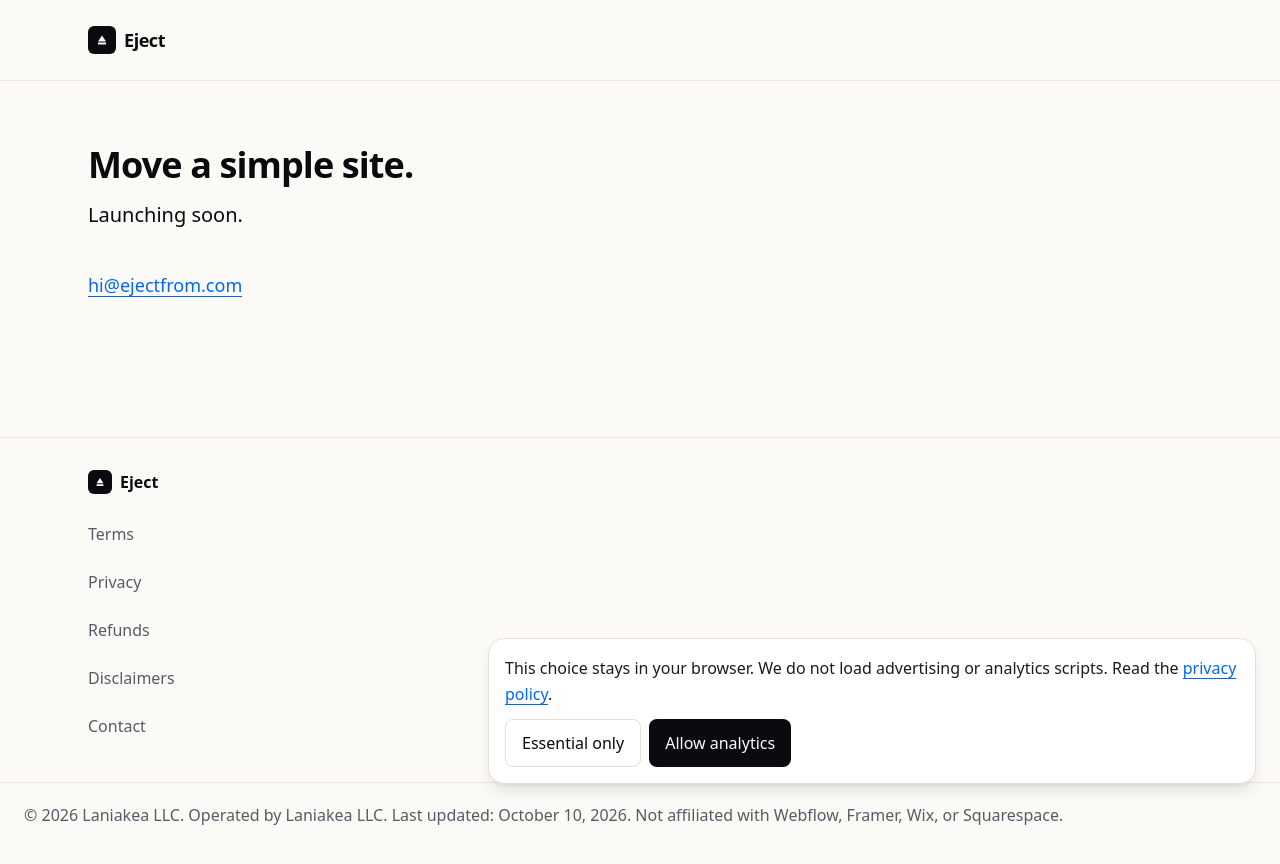
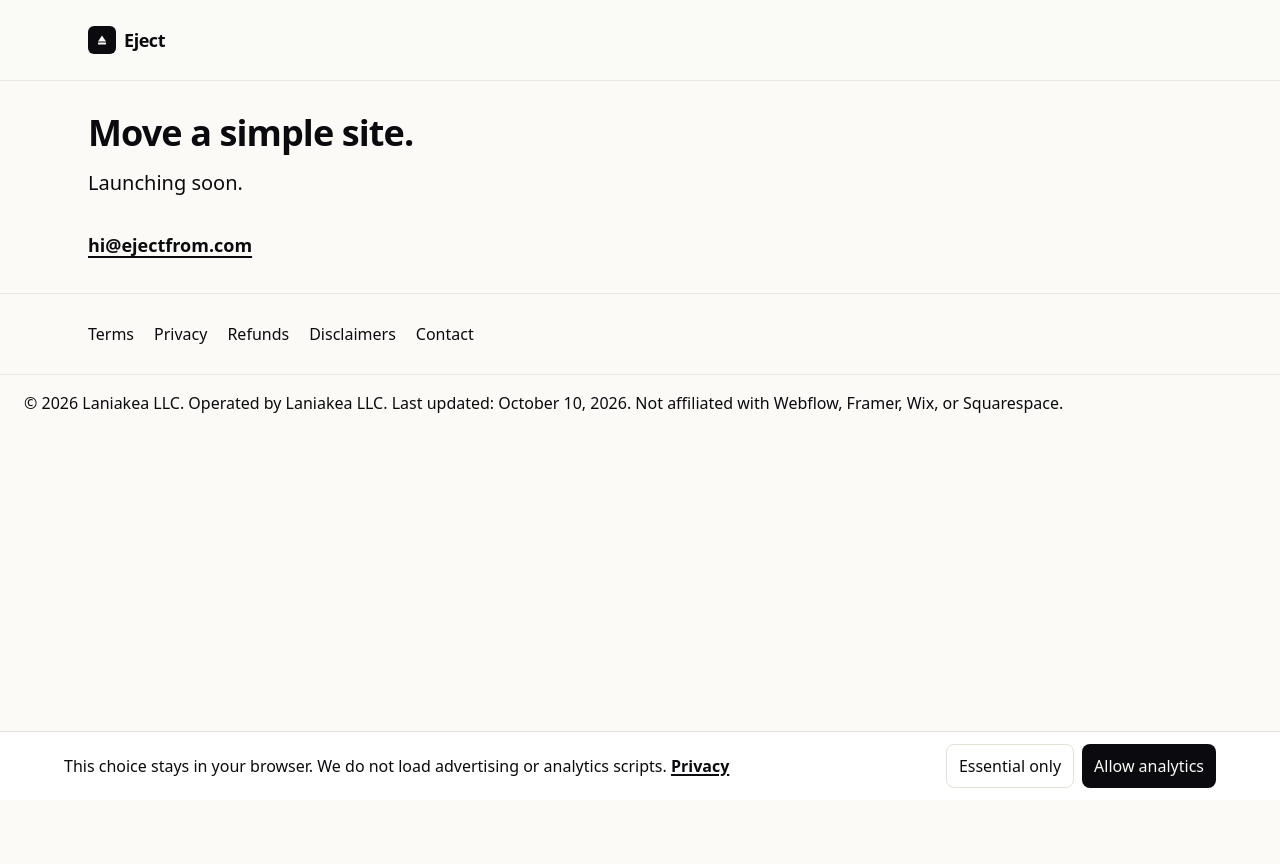
Before and after one commit to sharmaneal-debug/eject, a Next.js app: page / in a window 1280 px wide. Shown: the top 864 px of the page. After the commit the page ends 800 px from the top, so only its background shows below. Built offline with nearby package versions, Linux system fonts and the light colour scheme.

Commit message:
Make the contact link high contrast and keep the cookie banner clear of it.
Drop the extra footer wordmark, and leave the email and legal links fully above the banner on first load.

Co-authored-by: sharmaneal-debug <sharmaneal-debug@users.noreply.github.com>

```diff
--- a/app/layout.tsx
+++ b/app/layout.tsx
@@ -32,9 +32,9 @@ export const metadata: Metadata = {
 export default function RootLayout({ children }: { children: React.ReactNode }) {
  return (
  <html lang="en">
- <body className="flex min-h-screen flex-col antialiased pb-48">
+ <body className="flex min-h-screen flex-col antialiased pb-40">
  <Header />
- <main className="flex-1">{children}</main>
+ <main>{children}</main>
  <Footer />
  <CookieBanner />
  </body>
--- a/app/page.tsx
+++ b/app/page.tsx
@@ -12,12 +12,12 @@ export default function HomePage() {
   return (
     <>
       <JsonLd data={[organizationSchema(), websiteSchema()]} />
-      <div className="mx-auto w-full max-w-content px-6 pb-32 pt-16">
+      <div className="mx-auto w-full max-w-content px-6 pb-6 pt-8">
         <h1 className="text-4xl font-semibold tracking-tight text-ink">Move a simple site.</h1>
         <p className="mt-4 text-xl text-ink">Launching soon.</p>
         <a
           href={`mailto:${siteConfig.email}`}
-          className="mt-8 inline-flex min-h-12 items-center text-lg text-accent underline underline-offset-4"
+          className="mt-6 inline-flex min-h-12 items-center text-lg font-semibold text-ink underline decoration-ink decoration-2 underline-offset-4 opacity-100"
         >
           {siteConfig.email}
         </a>
--- a/components/cookie-banner.tsx
+++ b/components/cookie-banner.tsx
@@ -34,18 +34,22 @@ export function CookieBanner() {
   if (choice !== null) return null;
 
   return (
-    <div className="fixed bottom-4 left-4 right-4 z-50 mx-auto max-w-3xl rounded-2xl border border-line bg-white p-4 shadow-lg md:left-auto md:right-6">
-      <p className="text-base text-ink-soft leading-relaxed">
-        This choice stays in your browser. We do not load advertising or analytics scripts. Read the{" "}
-        <Link className="text-accent underline underline-offset-4" href="/privacy">privacy policy</Link>.
-      </p>
-      <div className="mt-3 flex flex-wrap gap-2">
-        <button type="button" onClick={() => choose("essential")} className="inline-flex min-h-12 items-center rounded-lg border border-line px-4 text-base">
-          Essential only
-        </button>
-        <button type="button" onClick={() => choose("analytics")} className="inline-flex min-h-12 items-center rounded-lg bg-ink px-4 text-base text-paper">
-          Allow analytics
-        </button>
+    <div className="fixed inset-x-0 bottom-0 z-50 border-t border-line bg-white px-4 py-3">
+      <div className="mx-auto flex w-full max-w-content flex-col gap-2 sm:flex-row sm:items-center sm:justify-between">
+        <p className="text-base leading-snug text-ink">
+          This choice stays in your browser. We do not load advertising or analytics scripts.{" "}
+          <Link className="font-semibold text-ink underline decoration-2 underline-offset-2" href="/privacy">
+            Privacy
+          </Link>
+        </p>
+        <div className="flex shrink-0 gap-2">
+          <button type="button" onClick={() => choose("essential")} className="inline-flex min-h-11 items-center rounded-lg border border-line px-3 text-base text-ink">
+            Essential only
+          </button>
+          <button type="button" onClick={() => choose("analytics")} className="inline-flex min-h-11 items-center rounded-lg bg-ink px-3 text-base text-paper">
+            Allow analytics
+          </button>
+        </div>
       </div>
     </div>
   );
--- a/components/footer.tsx
+++ b/components/footer.tsx
@@ -1,7 +1,6 @@
 import Link from "next/link";
 import { siteConfig } from "@/lib/site";
 import { LEGAL_UPDATED } from "@/lib/legal";
-import { EjectMark } from "./eject-mark";
 
 const links = [
   { href: "/terms", label: "Terms" },
@@ -14,18 +13,12 @@ const links = [
 export function Footer() {
   return (
     <footer className="border-t border-line/70 bg-paper">
-      <div className="mx-auto w-full max-w-content px-6 py-8">
-        <div className="mb-4 flex items-center gap-2">
-          <span className="inline-flex h-6 w-6 items-center justify-center rounded-md bg-ink text-paper">
-            <EjectMark size={14} />
-          </span>
-          <span className="text-base font-semibold">{siteConfig.name}</span>
-        </div>
-        <ul className="flex flex-col">
+      <div className="mx-auto w-full max-w-content px-6 py-4">
+        <ul className="flex flex-wrap gap-x-5">
           {links.map((link) => (
             <li key={link.href}>
               <Link
-                className="inline-flex min-h-12 items-center text-base text-ink-muted hover:text-signal"
+                className="inline-flex min-h-12 items-center text-base text-ink hover:text-signal"
                 href={link.href}
               >
                 {link.label}
@@ -34,7 +27,7 @@ export function Footer() {
           ))}
         </ul>
       </div>
-      <div className="border-t border-line/70 px-6 py-5 text-base text-ink-muted">
+      <div className="border-t border-line/70 px-6 py-4 text-base text-ink">
         © {new Date().getFullYear()} {siteConfig.legalEntity.name}. Operated by {siteConfig.legalEntity.name}.{" "}
         Last updated: {LEGAL_UPDATED}. Not affiliated with Webflow, Framer, Wix, or Squarespace.
       </div>
```
